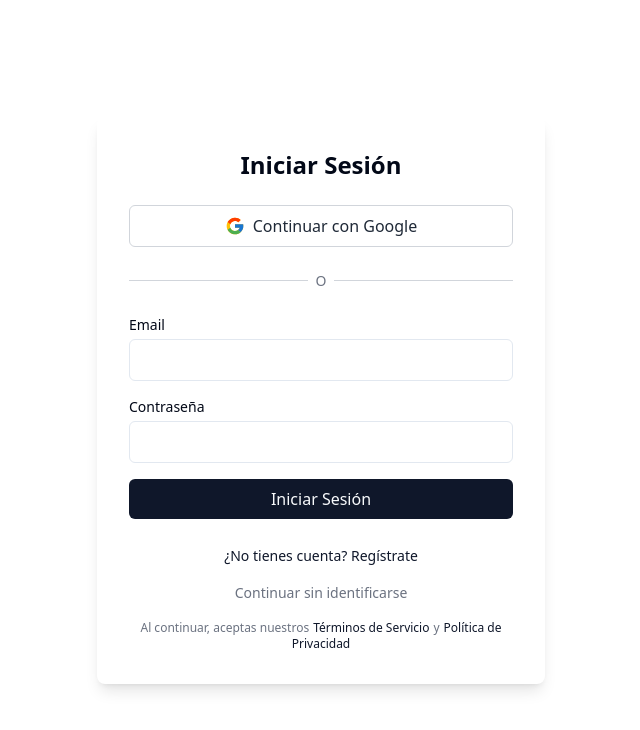
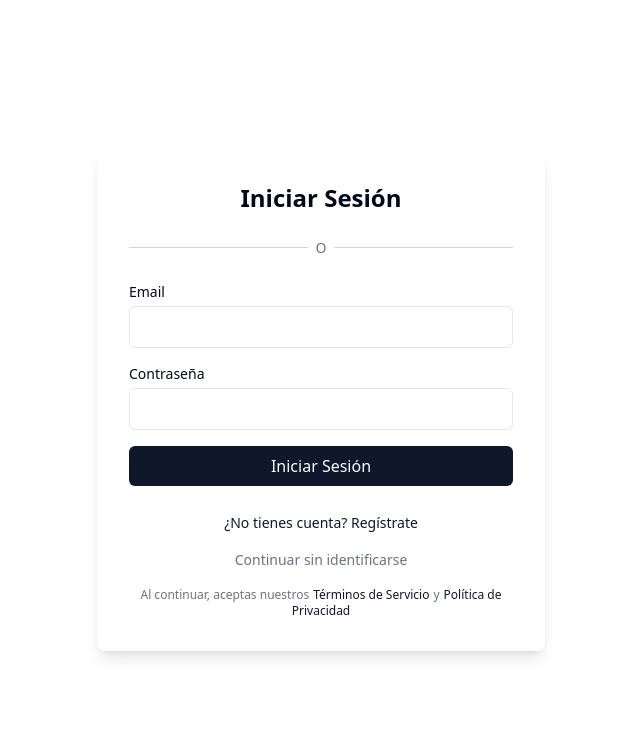
Before and after one commit to PolCarva/wordle-infinito, a Next.js app: page /auth in a window 1280 px wide. Shown: the top 730 px of the page, without its empty margins (319-959 px from the left). Built offline with nearby package versions, Linux system fonts and the light colour scheme.

Commit message:
refactor(auth): Comentar botón de inicio de sesión con Google

```diff
--- a/app/components/Auth/AuthForm.tsx
+++ b/app/components/Auth/AuthForm.tsx
@@ -4,8 +4,8 @@ import { useState } from 'react';
 import { useRouter } from 'next/navigation';
 import { useAuth } from '@/app/context/AuthContext';
 import { api } from '@/app/services/api';
-import { FcGoogle } from 'react-icons/fc';
-import Link from 'next/link';
+/* import { FcGoogle } from 'react-icons/fc';
+ */import Link from 'next/link';
 
 interface ApiError {
     response?: {
@@ -83,13 +83,13 @@ const AuthForm = () => {
                     </div>
                 )}
 
-                <button
+              {/*   <button
                     onClick={handleGoogleLogin}
                     className="w-full py-2 px-4 bg-white text-gray-800 rounded-md border border-gray-300 hover:bg-gray-50 flex items-center justify-center gap-2"
                 >
                     <FcGoogle className="w-5 h-5" />
                     Continuar con Google
-                </button>
+                </button> */}
 
                 <div className="relative">
                     <div className="absolute inset-0 flex items-center">
```
